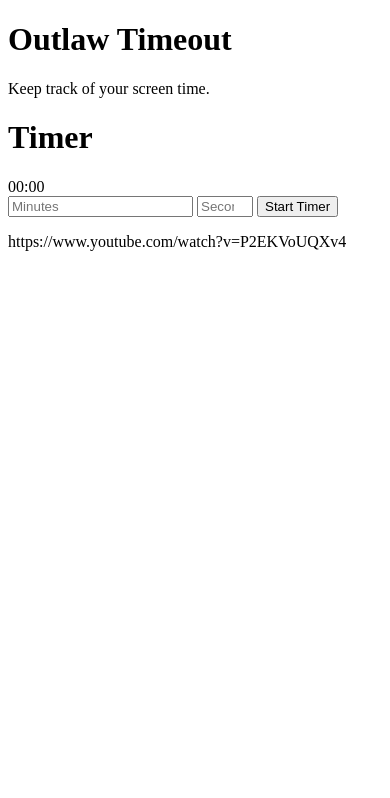
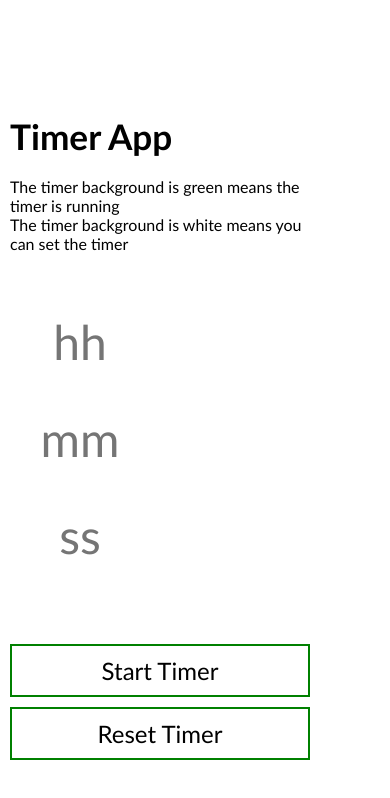
Before and after one commit to JSJ9/Outlaw_Timeout, a browser extension: page index.html in a window 390 px wide. Drawn offline with Linux system fonts and the light colour scheme.

Commit message:
fixed timer

```diff
--- a/index.html
+++ b/index.html
@@ -1,23 +1,33 @@
 <!DOCTYPE html>
 <html lang="en">
-    <head>
-        <meta charset="UTF-8">
-        <meta name="viewport" content="width=device-width, initial-scale=1.0">
-        <title>Outlaw Timeout</title>
-    </head>
-    <body>
-        <h1>Outlaw Timeout</h1>
-        <p>Keep track of your screen time.</p>
 
-        <h1>Timer</h1>
-        <div id="timer">00:00</div> <!-- Timer display -->
-        <input type="number" id="minutes" placeholder="Minutes" min="1">
-        <input type="number" id="seconds" placeholder="Seconds" min="0"
-            max="59">
-        <button onclick="startTimer()">Start Timer</button>
+<head>
+    <meta charset="UTF-8">
+    <meta name="viewport" content="width=device-width, initial-scale=1.0">
+    <meta http-equiv="X-UA-Compatible" content="ie=edge">
+    <title>Timer App</title>
+    <link rel="stylesheet" href="style.css">
+</head>
 
-        <p>https://www.youtube.com/watch?v=P2EKVoUQXv4</p>
+<body>
+    <div class="container">
+        <h1>Timer App</h1>
+        <p>The timer background is green means the timer is running</p>
+        <p>The timer background is white means you can set the timer</p>
+        <div class="timing">
+            <input type="number" id="hour" min="0" step="1" placeholder="hh"></input>
+            <h2 class="colon"> : </h2>
+            <input type="number" id="min" min="0" step="1" placeholder="mm"></input>
+            <h2 class="colon"> : </h2>
+            <input type="number" id="sec" min="0" step="1" placeholder="ss"></input>
+        </div>
+        <div class="buttons">
+            <button id="start">Start Timer</button>
+            <button id="reset" >Reset Timer</button>
+        </div>
+    </div>
 
-        <script src="script.js"></script>
-    </body>
+    <script src="popup.js"></script>
+</body>
+
 </html>
--- /dev/null
+++ b/popup.js
@@ -0,0 +1,68 @@
+let countdown;
+let isRunning = false;
+
+function startTime() {
+    // Get the input values
+    const hours = document.getElementById('hour').value;
+    const minutes = document.getElementById('min').value;
+    const seconds = document.getElementById('sec').value;
+
+    // Validate inputs
+    if (hours === '' || minutes === '' || seconds === '') {
+        alert('Please enter a valid time!');
+        return;
+    }
+
+    // If the timer is running, do nothing
+    if (isRunning) return;
+
+    let totalTime = (parseInt(hours) * 3600) + (parseInt(minutes) * 60) + parseInt(seconds);
+    const timerDisplay = document.querySelector('.timing');
+
+    // Change background to green to indicate the timer is running
+    timerDisplay.style.backgroundColor = 'green';
+    isRunning = true;
+
+    countdown = setInterval(() => {
+        if (totalTime <= 0) {
+            clearInterval(countdown);
+            timerDisplay.style.backgroundColor = 'white'; // Reset the background color
+            alert('Time is up!');
+            isRunning = false;
+        } else {
+            totalTime--;
+            const h = Math.floor(totalTime / 3600);
+            const m = Math.floor((totalTime % 3600) / 60);
+            const s = totalTime % 60;
+
+            // Update the timer display
+            document.getElementById('hour').value = formatTime(h);
+            document.getElementById('min').value = formatTime(m);
+            document.getElementById('sec').value = formatTime(s);
+        }
+    }, 1000);
+}
+
+function resetTime() {
+    clearInterval(countdown);
+    document.getElementById('hour').value = '';
+    document.getElementById('min').value = '';
+    document.getElementById('sec').value = '';
+    document.querySelector('.timing').style.backgroundColor = 'white'; // Reset the background color
+    isRunning = false;
+}
+
+// Helper function to format time to always show two digits
+function formatTime(time) {
+    return time < 10 ? `0${time}` : time;
+}
+
+// Add event listeners when the page loads
+document.addEventListener('DOMContentLoaded', function() {
+    const startButton = document.getElementById('start');
+    const resetButton = document.getElementById('reset');
+
+    // Attach event listeners to buttons
+    startButton.addEventListener('click', startTime);
+    resetButton.addEventListener('click', resetTime);
+});
--- a/script.js
+++ /dev/null
@@ -1,43 +0,0 @@
-let countdown;
-
-function startTimer() {
-    const minutes = document.getElementById('minutes').value;
-    const seconds = document.getElementById('seconds').value;
-
-    // Validate the input
-    if (!minutes && !seconds) {
-        alert('Please enter a time!');
-        return;
-    }
-
-    // If no minutes or seconds are provided, default to 0
-    if (minutes === '') minutes = 0;
-    if (seconds === '') seconds = 0;
-
-    // Convert minutes and seconds to total seconds
-    let totalTime = parseInt(minutes) * 60 + parseInt(seconds);
-
-    // Clear any previous countdown
-    if (countdown) {
-        clearInterval(countdown);
-    }
-
-    // Start the countdown
-    countdown = setInterval(function() {
-        if (totalTime <= 0) {
-            clearInterval(countdown);
-            alert("Time's up!");
-        } else {
-            totalTime--;
-            const mins = Math.floor(totalTime / 60);
-            const secs = totalTime % 60;
-            // Update the timer display
-            document.getElementById('timer').textContent = `${formatTime(mins)}:${formatTime(secs)}`;
-        }
-    }, 1000);
-}
-
-// Format time to always show two digits
-function formatTime(time) {
-    return time < 10 ? `0${time}` : time;
-}
--- /dev/null
+++ b/style.css
@@ -0,0 +1,102 @@
+* {
+    margin: 0;
+    padding: 0;
+    box-sizing: border-box;
+    font-family: 'Gill Sans', 'Gill Sans MT', Calibri, 'Trebuchet MS', sans-serif;
+    width: 300px;
+}
+
+.container {
+    min-height: 100vh;
+    display: flex;
+    justify-content: center;
+    align-items: center;
+    flex-direction: column;
+}
+
+h1 {
+    font-size: 5rem;
+    margin-bottom: 20px;
+}
+
+.timing {
+    display: flex;
+    margin: 20px;
+    font-size: 3rem;
+    margin-bottom: 60px;
+    margin-top: 40px;
+}
+
+h2 {
+    padding: 10px;
+}
+
+input[type="number"] {
+    border: none;
+    outline: none;
+    font-size: 3rem;
+    display: block;
+    width: 120px;
+    text-align: center;
+}
+
+input::-webkit-outer-spin-button,
+input::-webkit-inner-spin-button {
+    -webkit-appearance: none;
+    margin: 0;
+}
+
+input[type=number] {
+    -moz-appearance: textfield;
+}
+
+
+input[readonly] {
+    background-color: greenyellow;
+}
+
+
+button {
+    padding: 10px 20px;
+    background: none;
+    outline: none;
+    border: none;
+    font-size: 1.5rem;
+    border: 2px solid green;
+    cursor: pointer;
+    transition: all 0.3s ease-in-out;
+}
+
+button:hover {
+    background: green;
+    color: white;
+}
+
+@media screen and (max-width: 500px) {
+    .container {
+        margin: 20px 10px;
+    }
+
+    h1 {
+        font-size: 2.2rem;
+    }
+
+    h2 {
+        display: none;
+    }
+
+    input {
+        display: block;
+        margin: 20px 10px;
+    }
+
+    button {
+        display: block;
+        width: 100%;
+        margin-bottom: 10px;
+    }
+
+    .timing {
+        flex-direction: column;
+    }
+}
```
Also changed, not shown: manifest.json, styles.css (deleted).
